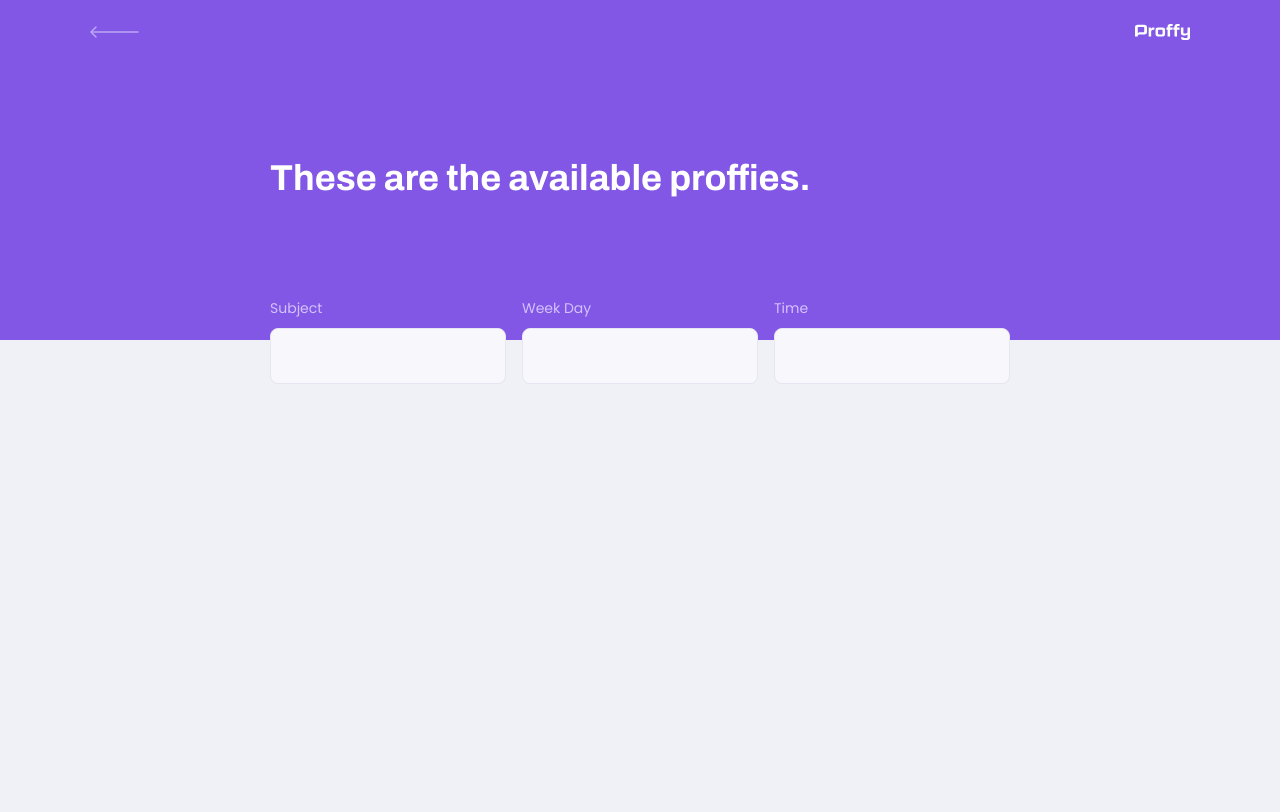
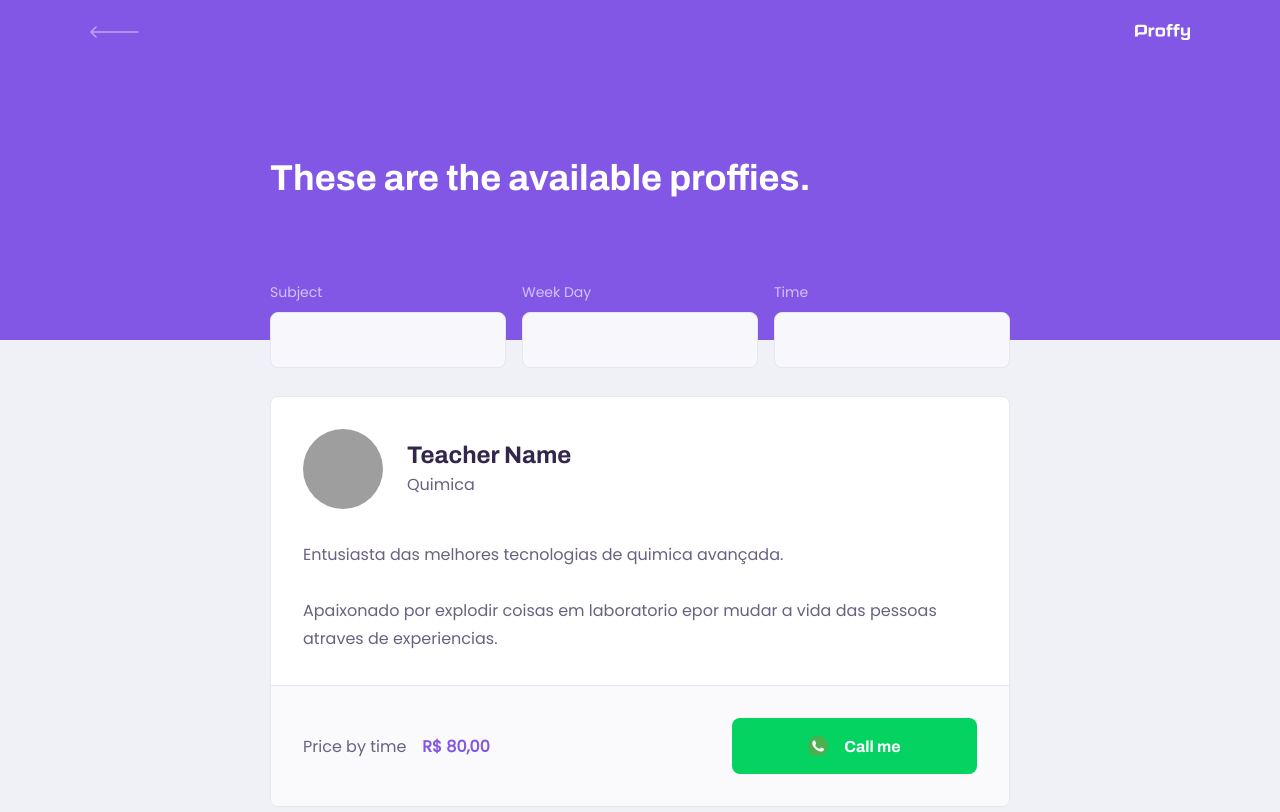
Before and after one commit to NatalNW/proffy, a React (Create React App) app in the folder web/: page /study in a window 1280 px wide. Shown: the top 812 px of the page. Built offline with nearby package versions, Linux system fonts and the light colour scheme; grey boxes are pictures that could not be loaded.

Commit message:
Styling teachers list

```diff
--- a/web/src/pages/Teacher/List/index.tsx
+++ b/web/src/pages/Teacher/List/index.tsx
@@ -1,5 +1,7 @@
 import React from 'react';
 import PageHeader from '../../../components/PageHeader';
+
+import whatsappIcon from '../../../assets/images/icons/whatsapp.svg'
 
 import './style.css'
 
@@ -22,6 +24,35 @@
                     </div>
                 </form>
             </PageHeader>
+
+            <main>
+                <article className="teacher-item">
+                    <header>
+                        <img src="https://e4e.org/sites/default/files/2014.11.12.NY_.Patrick_Sprinkle.sq_.jpg" alt="Teacher Name"/>
+                        <div>
+                            <strong>Teacher Name</strong>
+                            <span>Quimica</span>
+                        </div>
+                    </header>
+
+                    <p>
+                        Entusiasta das melhores tecnologias de quimica avançada.
+                        <br/><br/>
+                        Apaixonado por explodir coisas em laboratorio epor mudar a vida das pessoas atraves de experiencias.
+                    </p>
+
+                    <footer>
+                        <p>
+                            Price by time
+                            <strong>R$ 80,00</strong>
+                        </p>
+                        <button type="button">
+                            <img src={whatsappIcon} alt="Whatsapp"/>
+                            Call me
+                        </button>
+                    </footer>
+                </article>
+            </main>
         </div>
     );
 }
--- a/web/src/pages/Teacher/List/style.css
+++ b/web/src/pages/Teacher/List/style.css
@@ -46,6 +46,88 @@
     bottom: 0;
 }
 
+#page-teacher-list main {
+    margin: 3.2rem auto;
+    width: 90%;
+}
+
+.teacher-item {
+    background: var(--color-box-base);
+    border: 1px solid var(--color-line-in-white);
+    border-radius: 0.8rem;
+    margin-top: 2.4rem;
+    overflow: hidden;
+}
+
+.teacher-item header {
+    padding: 3.2rem 2rem;
+    display: flex;
+    align-items: center;
+}
+
+.teacher-item header img {
+    width: 8rem;
+    height: 8rem;
+    border-radius: 50%;
+}
+
+.teacher-item header div {
+    margin-left: 2.4rem;
+}
+
+.teacher-item header div strong {
+    font: 700 2.4rem Archivo;
+    display: block;
+    color: var(--color-text-title);
+}
+
+.teacher-item header div span {
+    font-size: 1.6rem;
+    display: block;
+    margin-top: 0.4rem;
+}
+
+.teacher-item > p {
+    padding:  0 2rem;
+    font-size: 1.6rem;
+    line-height: 2.8rem;
+}
+
+.teacher-item footer {
+    padding: 3.2rem 2rem;
+    background: var(--color-box-footer);
+    border-top: 1px solid var(--color-line-in-white);
+    margin-top: 3.2rem;
+    display: flex;
+    align-items: center;
+    justify-content: space-between;
+}
+
+.teacher-item footer p strong {
+    color: var(--color-primary);
+    font-size: 1.6rem;
+    display: block;
+}
+
+.teacher-item footer button {
+    width: 20rem;
+    height: 5.6rem;
+    background: var(--color-secondary);
+    color: var(--color-button-text);
+    border: 0;
+    border-radius: 0.8rem;
+    cursor: pointer;
+    font: 700 1.4rem Archivo;
+    display: flex;
+    align-items: center;
+    justify-content: space-evenly;
+    transition: 0.2s;
+}
+
+.teacher-item footer button:hover {
+    background: var(--color-secondary-dark);
+}
+
 @media (min-width: 700px) {
     #page-teacher-list {
         max-width: 100%;
@@ -56,10 +138,40 @@
         grid-template-columns: repeat(3, 1fr);
         column-gap: 16px;
         position: absolute;
-        bottom: -44px;
+        bottom: -28px;
     }
 
     #search-teachers .input-block + .input-block {
         margin-top: 0;
     }
+
+    #page-teacher-list main {
+        padding: 3.2rem 0;
+        max-width: 740px;
+        margin: 0 auto;
+    }
+
+    .teacher-item header,
+    .teacher-item footer {
+        padding: 3.2rem;
+    }
+
+    .teacher-item > p {
+        padding: 0 3.2rem;
+    }
+
+    .teacher-item footer p strong {
+        margin-left: 1.6rem;
+        display: initial;
+    }
+
+    .teacher-item footer button {
+        width: 24.5rem;
+        font-size: 1.6rem;
+        justify-content: center;
+    }
+
+    .teacher-item footer button img {
+        margin-right: 1.6rem;
+    }
 }
```
